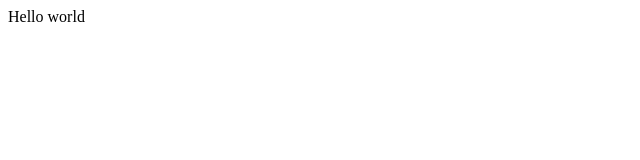
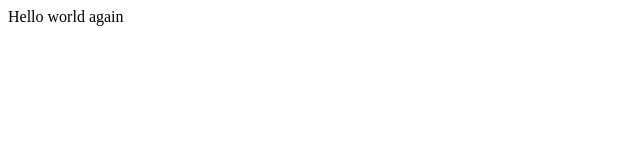
Before and after one commit to Sravankumar999/circle-ci-test, a plain HTML site: page index.html in a window 1280 px wide. Shown: the full height of the page, 0-640 px from the left. Drawn offline with Linux system fonts and the light colour scheme.

Commit message:
modified

```diff
--- a/index.html
+++ b/index.html
@@ -6,6 +6,6 @@
     <title>Document</title>
 </head>
 <body>
-    Hello world
+    Hello world again
 </body>
 </html>
```
